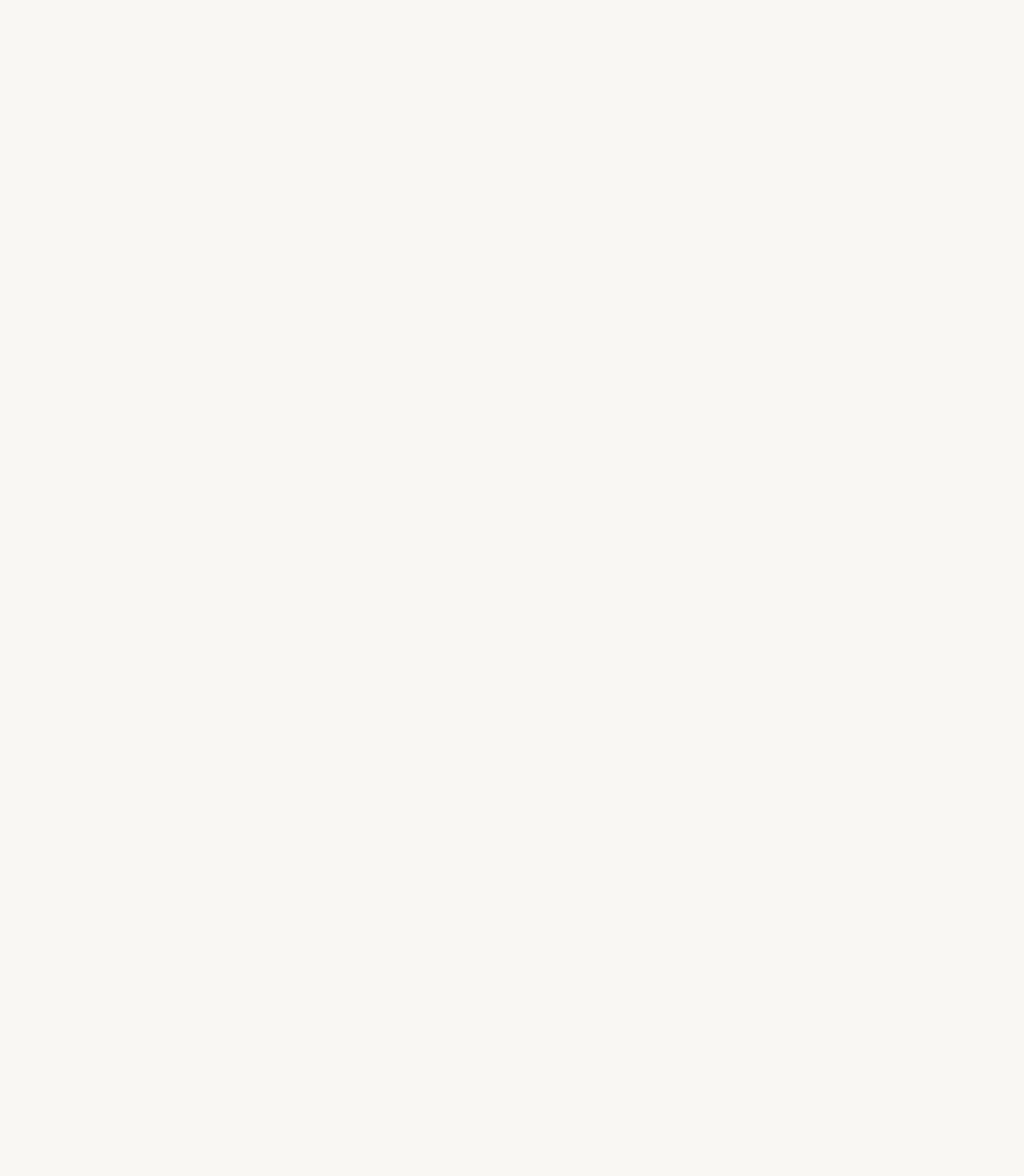
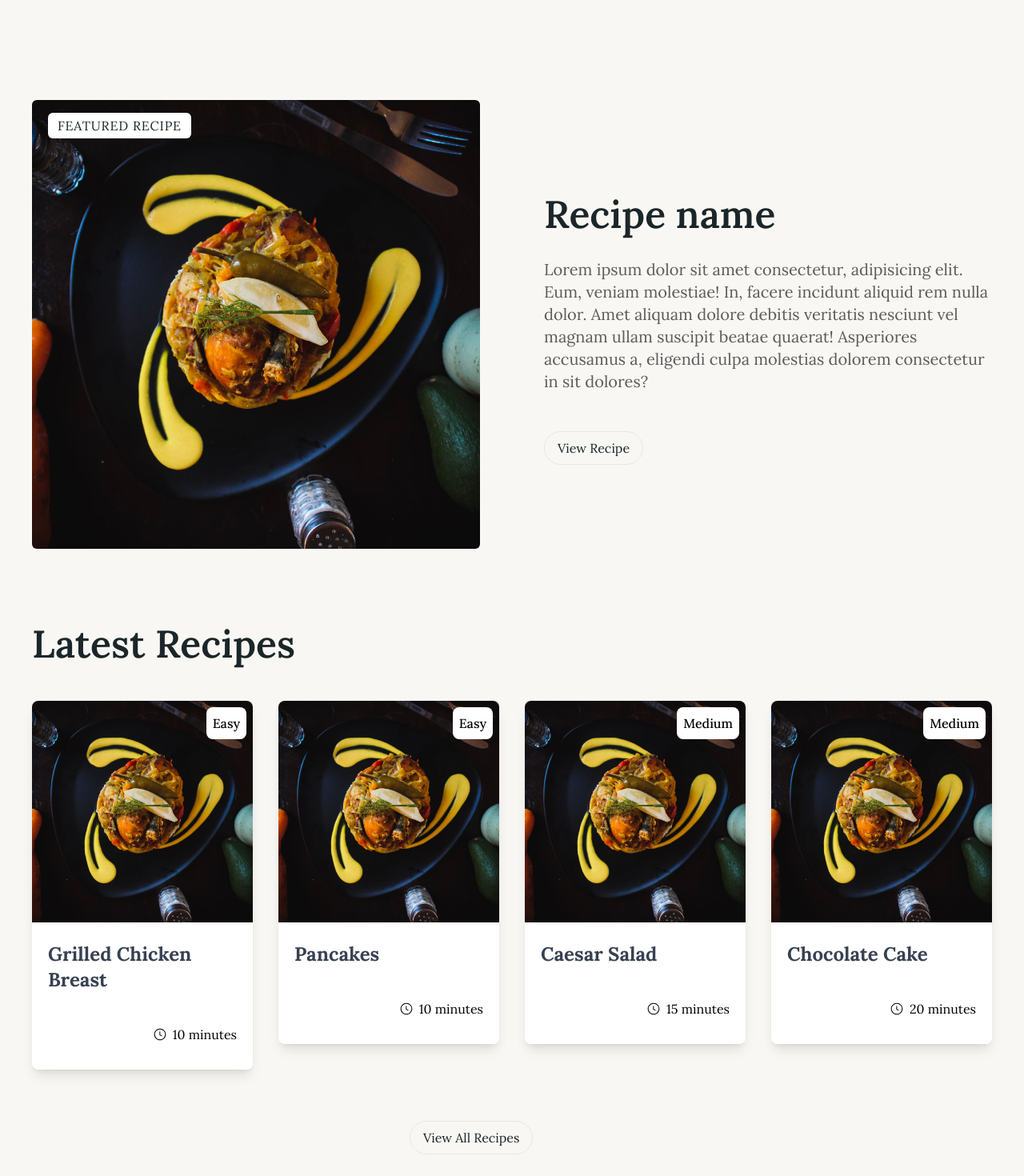
Before and after one commit to engijlr/vn-page, a Next.js app: page / in a window 1280 px wide. Shown: the part 660-2130 px from the top of the page at 80% size. Before the commit the page ends 800 px from the top, so only its background shows below. Built offline with nearby package versions, Linux system fonts and the light colour scheme.

Commit message:
Feature and Latest recipe section done

```diff
--- a/app/page.tsx
+++ b/app/page.tsx
@@ -1,9 +1,13 @@
+import FeaturedSection from "@/components/FeaturedSection";
 import Hero from "@/components/Hero";
+import LatestRecipe from "@/components/LatestRecipe";
 
 export default function Home() {
   return (
     <>
       <Hero />
+      <FeaturedSection />
+      <LatestRecipe />
     </>
   );
 }
--- /dev/null
+++ b/components/FeaturedSection.tsx
@@ -0,0 +1,42 @@
+import Image from "next/image";
+import React from "react";
+import Button from "./Button";
+
+function FeaturedSection() {
+  return (
+    <div className="overflow-hidden flex md:flex-row flex-col justify-between items-center sm:mt-20 my-4 md:gap-20 gap-12 px-5 lg:px-10">
+      <div className="relative sm:w-1/2">
+        <span className="absolute top-4 left-5 bg-white text-secondary px-3 py-1 rounded-md uppercase tracking-wider">
+          Featured Recipe
+        </span>
+        <Image
+          src="/meal-example.avif"
+          alt="featured mel"
+          width={500}
+          height={500}
+          className="rounded-md w-full"
+        />
+      </div>
+
+      <div className="text-start sm:w-1/2">
+        <h2 className="text-3xl font-semibold text-secondary sm:text-5xl sm:leading-relaxed">
+          Recipe name
+        </h2>
+        <p className="text-xl mt-4 text-[#5c5c5c]">
+          Lorem ipsum dolor sit amet consectetur, adipisicing elit. Eum, veniam
+          molestiae! In, facere incidunt aliquid rem nulla dolor. Amet aliquam
+          dolore debitis veritatis nesciunt vel magnam ullam suscipit beatae
+          quaerat! Asperiores accusamus a, eligendi culpa molestias dolorem
+          consectetur in sit dolores?
+        </p>
+        <div className="lg:mt-0 lg:flex-shrink-0">
+          <div className="mt-12 inline-flex">
+            <Button type="button" title="View Recipe" />
+          </div>
+        </div>
+      </div>
+    </div>
+  );
+}
+
+export default FeaturedSection;
--- /dev/null
+++ b/components/LatestRecipe.tsx
@@ -0,0 +1,30 @@
+import { MEALS } from "@/constants";
+import React from "react";
+import MealCard from "./MealCard";
+import Button from "./Button";
+import Link from "next/link";
+
+function LatestRecipe() {
+  return (
+    <div className="px-5 xl:px-10 py-16">
+      <h2 className="text-3xl mb-8 font-semibold text-secondary sm:text-5xl sm:leading-relaxed">
+        Latest Recipes
+      </h2>
+      <div className="grid grid-cols-2 lg:grid-cols-3 xl:grid-cols-4 gap-8">
+        {MEALS ? (
+          MEALS.slice(0, 4).map((meal) => <MealCard meal={meal} />)
+        ) : (
+          <p>Loading...</p>
+        )}
+      </div>
+
+      <Link href="#">
+        <div className="sm:w-64 mx-auto mt-16">
+          <Button title="View All Recipes" type="button" />
+        </div>
+      </Link>
+    </div>
+  );
+}
+
+export default LatestRecipe;
--- a/components/MealCard.tsx
+++ b/components/MealCard.tsx
@@ -1,7 +1,6 @@
 import Image from "next/image";
 import Link from "next/link";
 import React from "react";
-import Button from "./Button";
 import { GoClock } from "react-icons/go";
 
 function MealCard({ meal }: { meal: meal }) {
--- /dev/null
+++ b/components/NewsLetter.tsx
@@ -0,0 +1,7 @@
+import React from "react";
+
+function NewsLetter() {
+  return <div>NewsLetter</div>;
+}
+
+export default NewsLetter;
```
